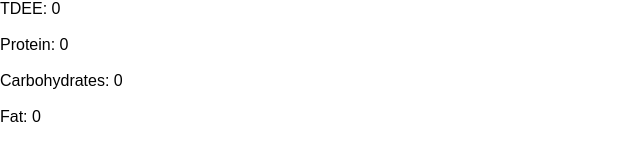
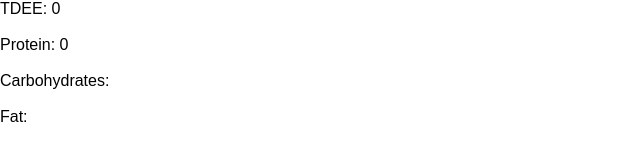
Before and after one commit to teemoetee/health-nut, a React (Create React App) app in the folder health-nut/: page / in a window 1280 px wide. Shown: the part 191-352 px from the top of the page, without its empty margins (0-640 px from the left). Built offline with nearby package versions, Linux system fonts and the light colour scheme.

Commit message:
calculate daily protein

```diff
--- a/health-nut/src/App.js
+++ b/health-nut/src/App.js
@@ -7,7 +7,7 @@ const initial_state = {
   weight: 0,
   height: 0,
   age: 0,
-  activity: '',
+  activity: 1,
   ree: 0,
   tdee: 0,
   protein: 0,
@@ -42,6 +42,18 @@ class App extends Component {
     }
     return newTdee;
   }
+  calculateProtein = () => {
+    var newProtein = 0;
+    newProtein = (Number(this.state.weight * .825));
+    return newProtein;
+
+  }
+  calculateFat = () => {
+    //calculate fat
+  }
+  calculateCarbohydrates = () => {
+    //calculate carbs
+  }
 
   render() {
     const weight = this.state.weight;
@@ -71,7 +83,7 @@ class App extends Component {
           <input type='text' name='age' onChange={this.handleChange} /><br />
           <label>Activity: </label>
           <select name='activity' value={this.state.activity} onChange={this.handleChange}>
-            <option value='default'>Select Activity...</option>
+            <option value='1'>Select Activity...</option>
             <option value='1.2'>Sedentary</option>
             <option value='1.375'>Lightly Active</option>
             <option value='1.55'>Moderately Active</option>
@@ -82,9 +94,9 @@ class App extends Component {
           gender={gender}
           ree={this.calculateRee()}
           tdee={this.calculateTdee()}
-          protein={protein}
-          carbohydrates={carbohydrates}
-          fat={fat}
+          protein={this.calculateProtein()}
+          carbohydrates={this.calculateCarbohydrates()}
+          fat={this.calculateFat()}
         />
       </div>
     );
```
